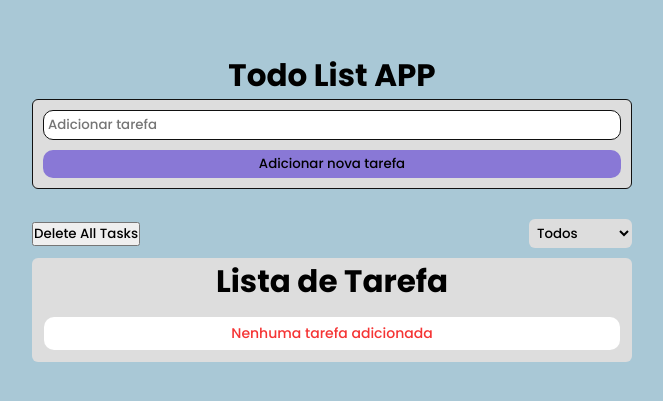
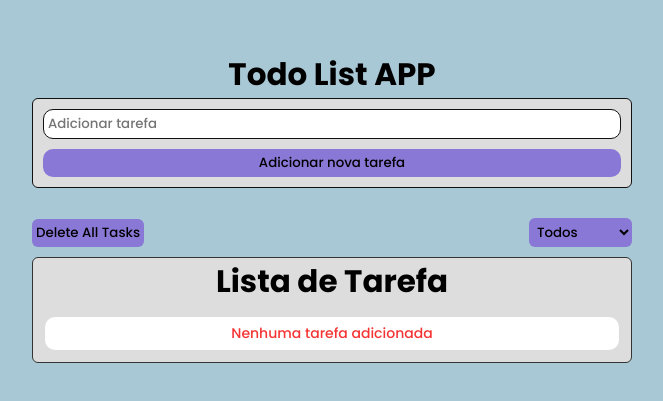
Before and after one commit to claytonfortunato/FullStack-todoList, a React (Vite) app in the folder client/: page / in a window 1280 px wide. Shown: the part 193-594 px from the top of the page, without its empty margins (308-971 px from the left). Built offline with nearby package versions, Linux system fonts and the light colour scheme.

Commit message:
feat: button all task delete

```diff
--- a/client/src/page/Home/index.tsx
+++ b/client/src/page/Home/index.tsx
@@ -71,7 +71,7 @@ export const Home = () => {
         </C.Wrapper>
 
         <C.ContentMid>
-          <button>Delete All Tasks</button>
+          <button className="allDelete">Delete All Tasks</button>
 
           <select
             name="selectTask"
--- a/client/src/page/Home/styles.ts
+++ b/client/src/page/Home/styles.ts
@@ -55,6 +55,7 @@ export const Content = styled.div`
   max-width: 600px;
   width: 100%;
   border-radius: 6px;
+  border: 1px solid #333;
 
   > p {
     text-align: center;
@@ -76,9 +77,18 @@ export const ContentMid = styled.div`
 
   > select {
     padding: 4px;
-    background-color: #ddd;
+    background-color: #8978d6;
     outline: none;
     border: none;
     border-radius: 6px;
   }
+
+  .allDelete {
+    padding: 4px;
+    border-radius: 6px;
+    outline: none;
+    border: none;
+    cursor: pointer;
+    background-color: #8978d6;
+  }
 `;
```
